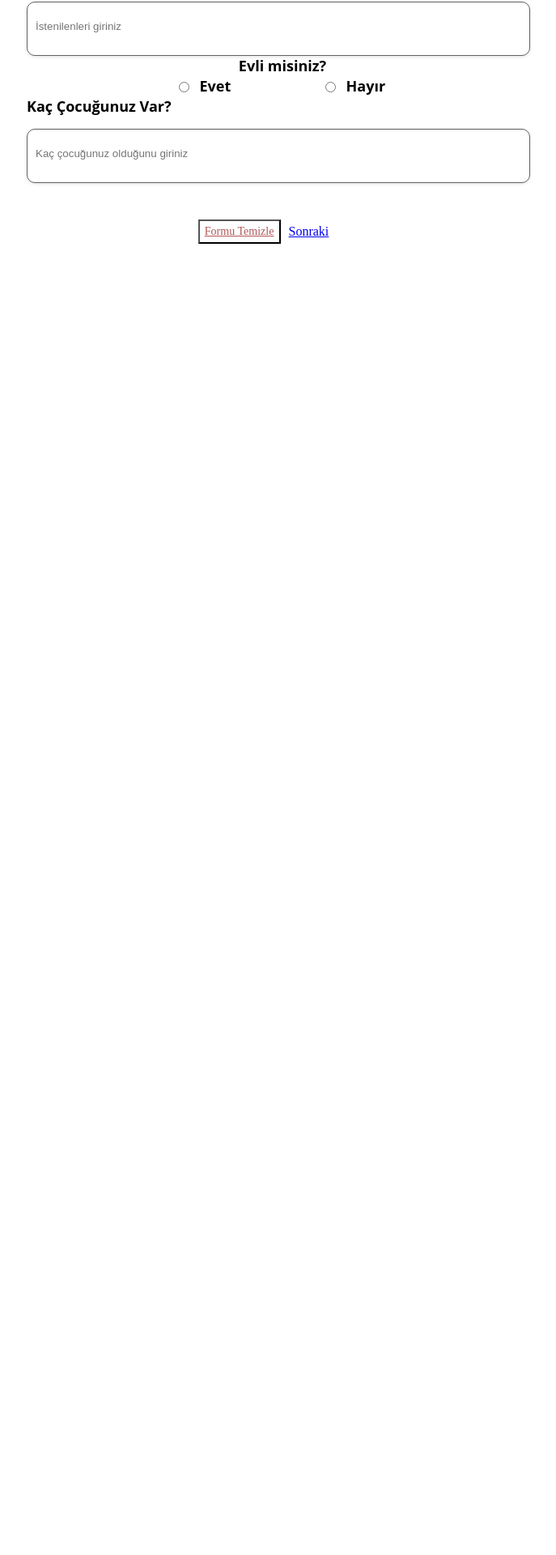
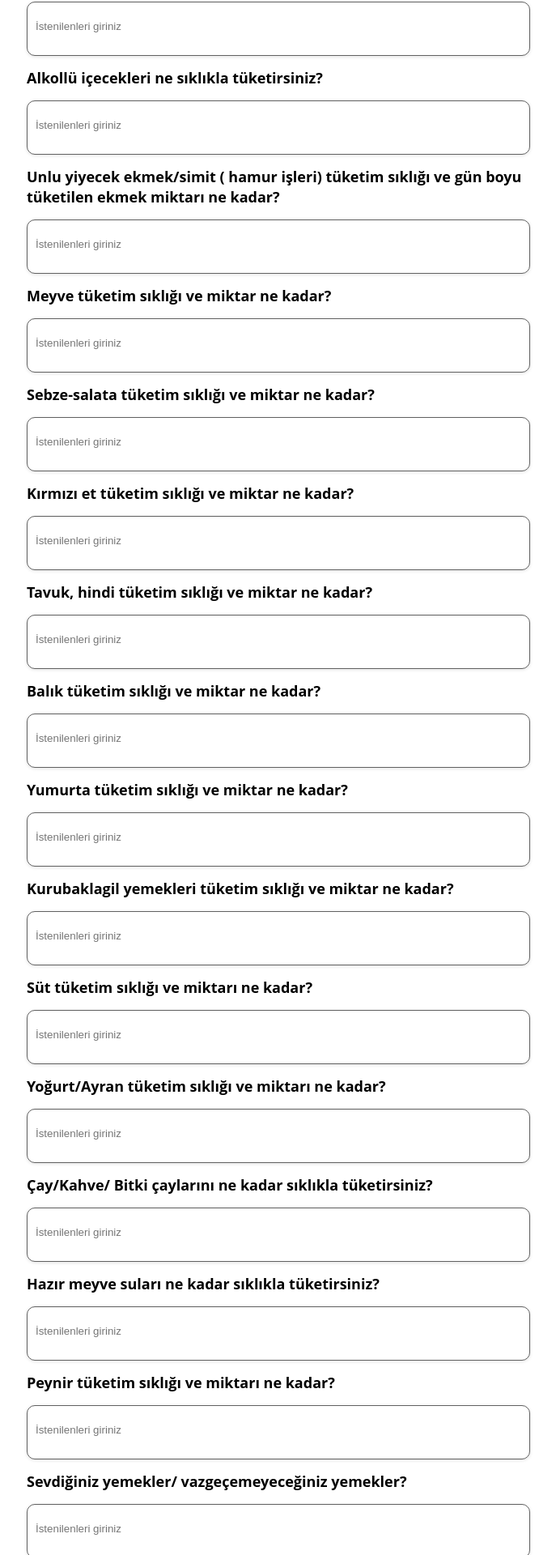
Before and after one commit to Mehmetcimen4/Dyt.-Kamile, a React (Vite) app in the folder Dyt-Kamile/: page /form-2 in a window 1280 px wide. Shown: the part 1214-3134 px from the top of the page at 81% size, without its empty margins (291-978 px from the left). Built offline with nearby package versions, Linux system fonts and the light colour scheme.

Commit message:
Form devam

```diff
--- a/Dyt-Kamile/src/components/Form.jsx
+++ b/Dyt-Kamile/src/components/Form.jsx
@@ -71,7 +71,8 @@ export const Form = () => {
     <div className='buttons'>
       <button id='first'>Formu Temizle</button>
 
-      <Link to='/form-2'>Sonraki</Link>
+      <Link style={{color: 'white', background: 'rgba(0, 0, 0, 0.40)'}}
+      to='/form-2'>Sonraki</Link>
       <img src={arrow}/>
 
 
--- a/Dyt-Kamile/src/components/Form2.jsx
+++ b/Dyt-Kamile/src/components/Form2.jsx
@@ -6,7 +6,7 @@ export const Form2 = () => {
   return (
     <div>
         <h2>Diyet Formu</h2>
-    <form className='form1'>
+      <form className='form1'>
         <div className='formtype1'>
             <label>Son 5 yıl içinde en fazla kaç kilo oldunuz ve size göre nedeni?</label>
             <input  type="text" placeholder='İstenilenleri giriniz' />
@@ -48,33 +48,67 @@ export const Form2 = () => {
 
             <label>Maden suyu/ soda ne sıklıkla tüketirsiniz?</label>
             <input  type="text" placeholder='İstenilenleri giriniz' />
+
+            <label>Alkollü içecekleri ne sıklıkla tüketirsiniz?</label>
+            <input  type="text" placeholder='İstenilenleri giriniz' />
+
+            <label>Unlu yiyecek ekmek/simit ( hamur işleri) tüketim sıklığı ve gün boyu tüketilen ekmek miktarı ne kadar?</label>
+            <input  type="text" placeholder='İstenilenleri giriniz' />
+
+            <label>Meyve tüketim sıklığı ve miktar ne kadar?</label>
+            <input  type="text" placeholder='İstenilenleri giriniz' />
+
+            <label>Sebze-salata tüketim sıklığı ve miktar ne kadar?</label>
+            <input  type="text" placeholder='İstenilenleri giriniz' />
+
+            <label>Kırmızı et tüketim sıklığı ve miktar ne kadar?</label>
+            <input  type="text" placeholder='İstenilenleri giriniz' />
+
+            <label>Tavuk, hindi tüketim sıklığı ve miktar ne kadar?</label>
+            <input  type="text" placeholder='İstenilenleri giriniz' />
+
+            <label>Balık tüketim sıklığı ve miktar ne kadar?</label>
+            <input  type="text" placeholder='İstenilenleri giriniz' />
+
+            <label>Yumurta tüketim sıklığı ve miktar ne kadar?</label>
+            <input  type="text" placeholder='İstenilenleri giriniz' />
+
+            <label>Kurubaklagil yemekleri tüketim sıklığı ve miktar ne kadar?</label>
+            <input  type="text" placeholder='İstenilenleri giriniz' />
+
+            <label>Süt tüketim sıklığı ve miktarı ne kadar?</label>
+            <input  type="text" placeholder='İstenilenleri giriniz' />
+
+            <label>Yoğurt/Ayran tüketim sıklığı ve miktarı ne kadar?</label>
+            <input  type="text" placeholder='İstenilenleri giriniz' />
+
+            <label>Çay/Kahve/ Bitki çaylarını ne kadar sıklıkla tüketirsiniz?</label>
+            <input  type="text" placeholder='İstenilenleri giriniz' />
+
+            <label>Hazır meyve suları ne kadar sıklıkla tüketirsiniz?</label>
+            <input  type="text" placeholder='İstenilenleri giriniz' />
+
+            <label>Peynir tüketim sıklığı ve miktarı ne kadar?</label>
+            <input  type="text" placeholder='İstenilenleri giriniz' />
+
+            <label>Sevdiğiniz yemekler/ vazgeçemeyeceğiniz yemekler?</label>
+            <input  type="text" placeholder='İstenilenleri giriniz' />
+
+            <label>Sevmediğiniz yemekler?</label>
+            <input  type="text" placeholder='İstenilenleri giriniz' />
+
         </div>
 
-        <label className='seperate-label'>Evli misiniz?</label>
-        <div className='formtype2'>
-          <div className='radio1'>
-            <input type="radio" name="Evet"/>
-            <label>Evet</label>
-          </div>
-          <div className='radio1'>
-            <input type="radio" name="Hayır"/>
-            <label>Hayır</label>
-          </div>
-        </div>
 
-        <div className='formtype1'>
-            <label>Kaç Çocuğunuz Var?</label>
-            <input  type="text" placeholder='Kaç çocuğunuz olduğunu giriniz' />
-        </div>
-    </form>
-    <div className='buttons'>
+      </form>
+      <div className='buttons'>
       <button id='first'>Formu Temizle</button>
 
-      <Link to='/form-2'>Sonraki</Link>
+      <Link to='/form-3'>Sonraki</Link>
       <img src={arrow}/>
 
+      </div>
 
-    </div>
     </div>
   )
 }
```
